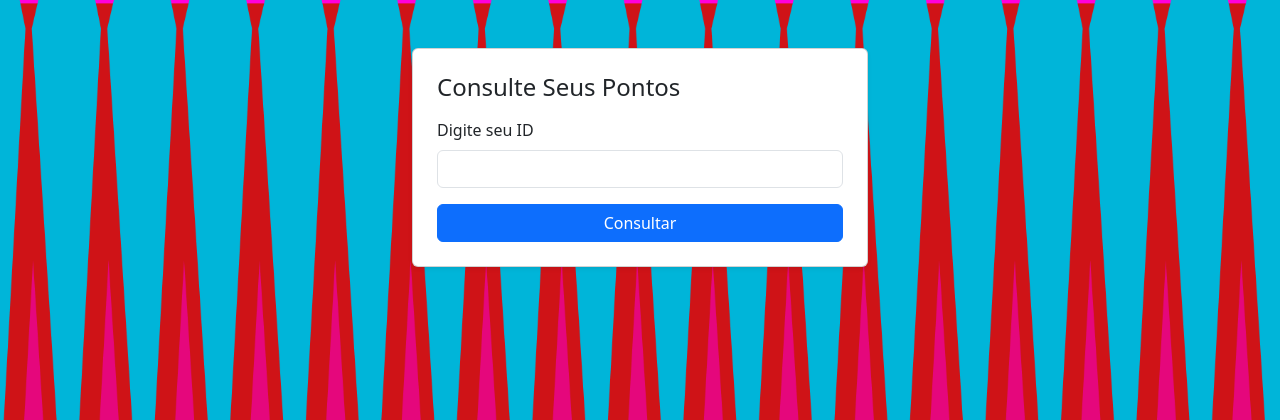
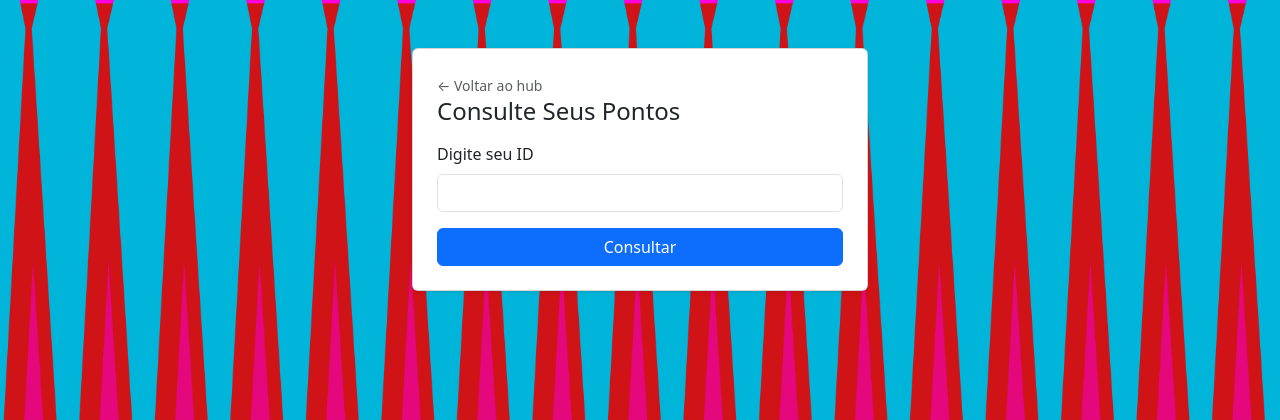
Before and after one commit to franciscoas25/Passaporte_Exagerado, a FastAPI app: page /usuario-pontuacao in a window 1280 px wide. Shown: the top 420 px of the page. Run offline with FastAPI, Linux system fonts and the light colour scheme.

Commit message:
Inclusão da opção de retornar à tela de hub no dashboard

```diff
--- a/app/templates/dashboard.html
+++ b/app/templates/dashboard.html
@@ -3,6 +3,8 @@
 {% block title %}Dashboard - Passaporte EXAGERADO{% endblock %}
 
 {% block content %}
+
+<a href="/admin" class="text-decoration-none text-muted small">← Voltar ao hub</a>
 
 <div class="container-fluid py-3">
 
--- a/app/templates/usuario_pontuacao.html
+++ b/app/templates/usuario_pontuacao.html
@@ -1,6 +1,7 @@
 {% extends "base.html" %}
 {% block title %}Consulte Seus Pontos{% endblock %}
 {% block content %}
+<a href="/admin" class="text-decoration-none text-muted small">← Voltar ao hub</a>
 <h4 class="mb-3">Consulte Seus Pontos</h4>
 <form method="post" action="/usuario-pontuacao">
     <div class="mb-3">
```
